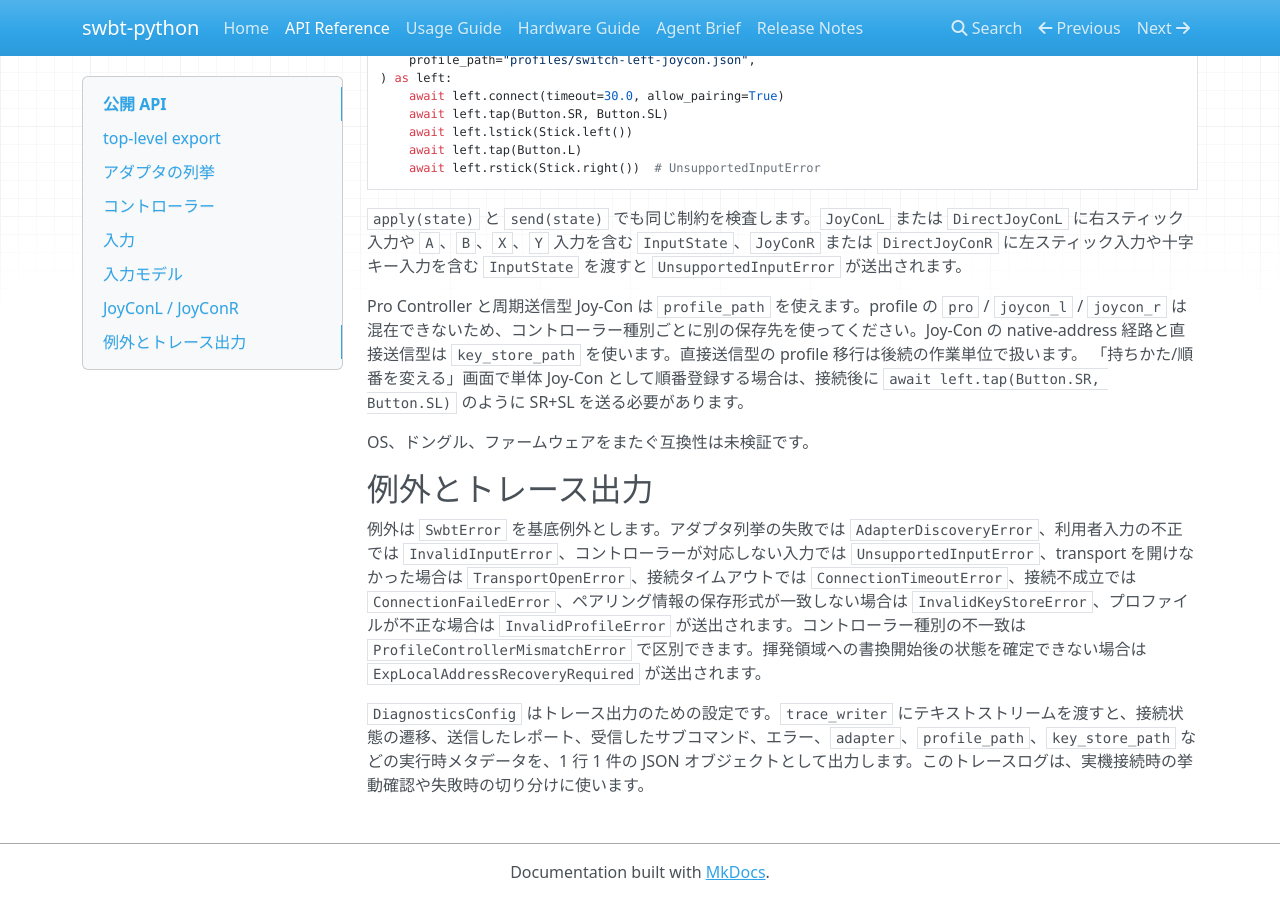
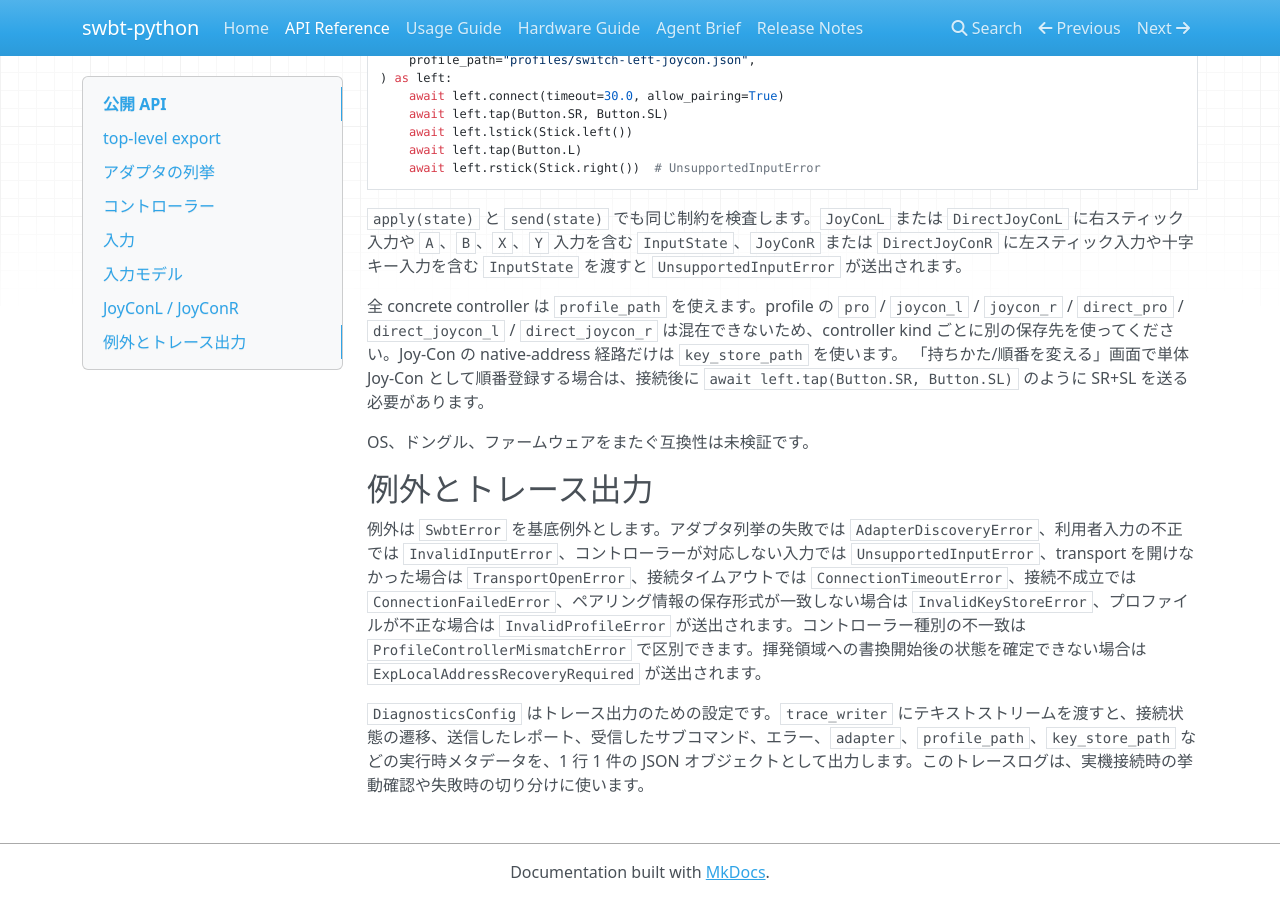
Before and after one commit to niart120/swbt-python, an MkDocs documentation site: the page built from docs/api.md, in a window 1280 px wide and 900 px high, scrolled down 8584 px. Built offline with MkDocs 1.6.1, drawn with Linux system fonts in a browser that asks for light colours; nearby versions of some CDN libraries.

Commit message:
docs(api): Direct profile の利用方法を更新する

```diff
--- a/docs/api.md
+++ b/docs/api.md
@@ -283,7 +283,7 @@ async with JoyConL(
 
 `apply(state)` と `send(state)` でも同じ制約を検査します。`JoyConL` または `DirectJoyConL` に右スティック入力や `A`、`B`、`X`、`Y` 入力を含む `InputState`、`JoyConR` または `DirectJoyConR` に左スティック入力や十字キー入力を含む `InputState` を渡すと `UnsupportedInputError` が送出されます。
 
-Pro Controller と周期送信型 Joy-Con は `profile_path` を使えます。profile の `pro` / `joycon_l` / `joycon_r` は混在できないため、コントローラー種別ごとに別の保存先を使ってください。Joy-Con の native-address 経路と直接送信型は `key_store_path` を使います。直接送信型の profile 移行は後続の作業単位で扱います。
+全 concrete controller は `profile_path` を使えます。profile の `pro` / `joycon_l` / `joycon_r` / `direct_pro` / `direct_joycon_l` / `direct_joycon_r` は混在できないため、controller kind ごとに別の保存先を使ってください。Joy-Con の native-address 経路だけは `key_store_path` を使います。
 「持ちかた/順番を変える」画面で単体 Joy-Con として順番登録する場合は、接続後に `await left.tap(Button.SR, Button.SL)` のように SR+SL を送る必要があります。
 
 OS、ドングル、ファームウェアをまたぐ互換性は未検証です。
```
Also changed, not shown: docs/release-notes.md (+1 -1 lines).
